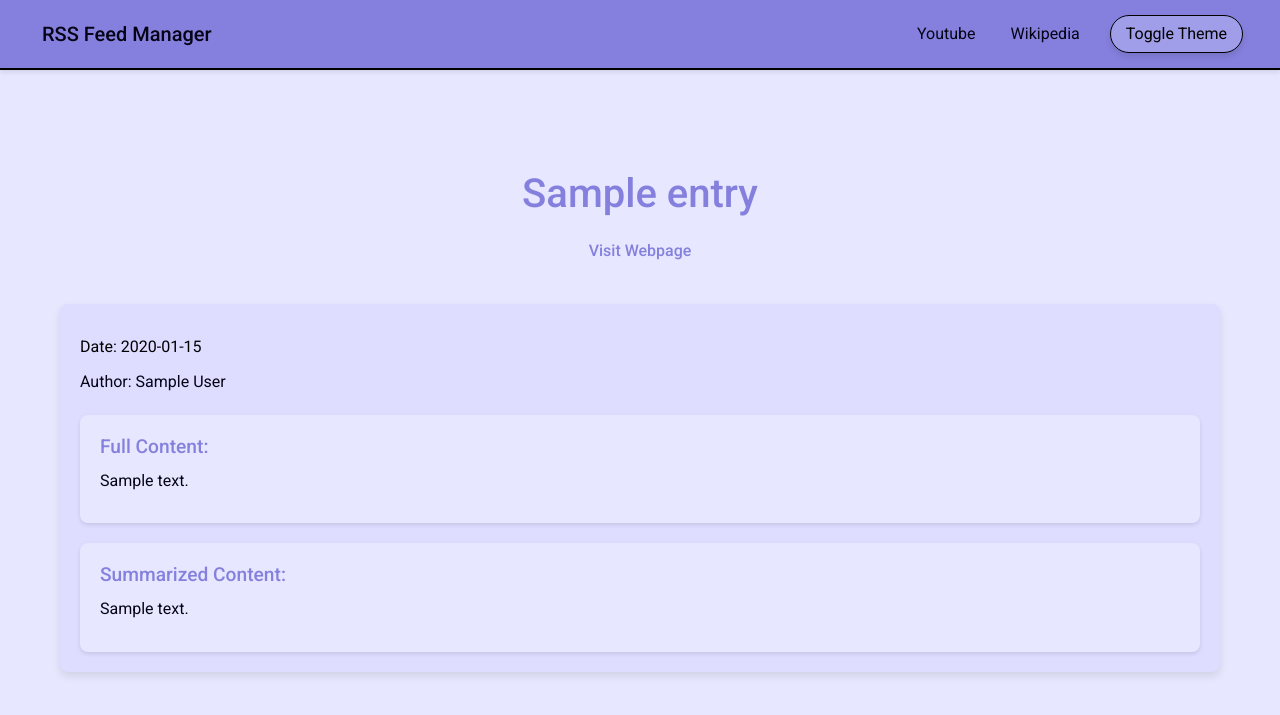
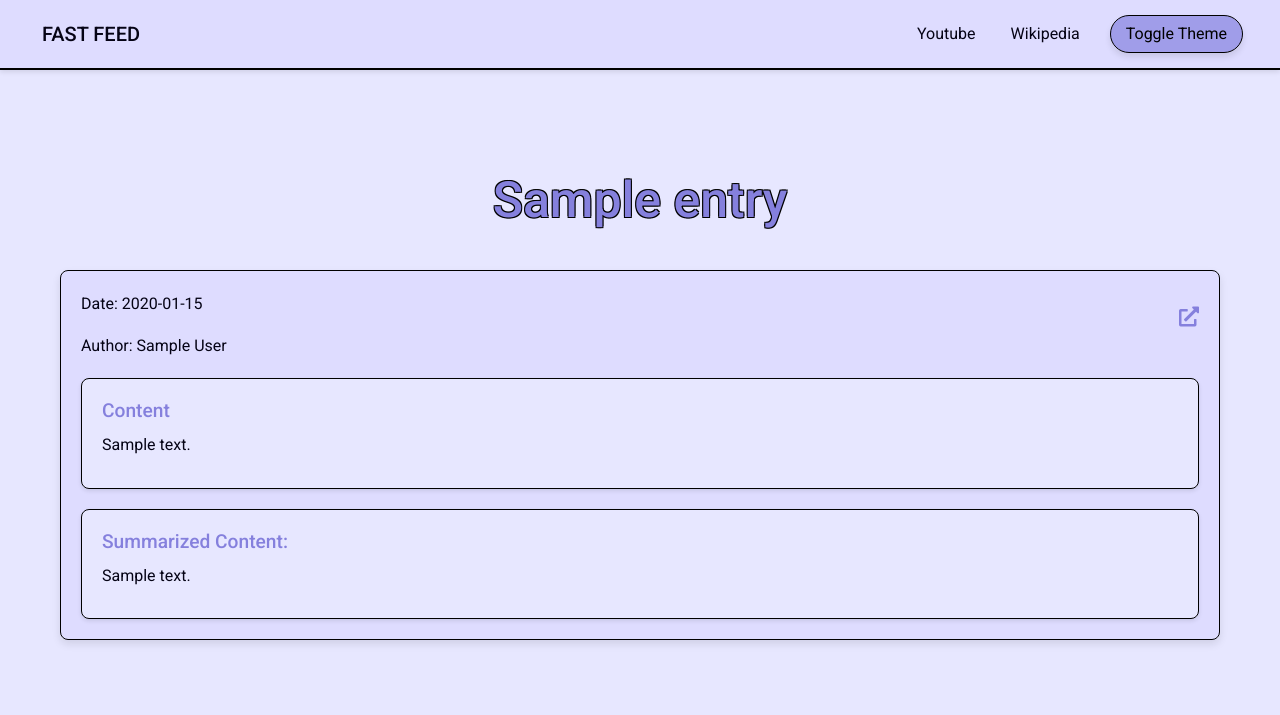
Before and after one commit to Quantlight/Fast-Feed, a Flask app: template App/templates/link_page.html in a window 1280 px wide. Shown: the top 715 px of the page. Run offline with Flask 3, Linux system fonts and the light colour scheme; the template is opened without the code that fills it: values that come from a table or form of the project are taken from there, others are empty; tables that the repository leaves empty hold one stand-in row (values such as "Sample post").

Commit message:
More UI changes

```diff
--- a/App/static/link_page.css
+++ b/App/static/link_page.css
@@ -55,7 +55,7 @@ h3.article-title {
   margin-bottom: var(--spacing-small); /* Space between title and meta */
 }
 
-.article-meta {
+.article-meta .article-author {
   font-size: 1rem;
   color: black;  /* Text color */
   margin: var(--spacing-small) 0;
@@ -68,19 +68,36 @@ a {
 .article-container {
   background-color: var(--secondary);  /* Secondary background color */
   border-radius: 8px;
-  border-color: black;
+  border: 1px solid black;
   padding: var(--spacing-medium);
   margin-bottom: var(--spacing-large);
   box-shadow: 0 4px 8px rgba(0, 0, 0, 0.1);
 }
-.article-link{
-  color: black;
+.article-link {
+  position: relative;         /* Set the position to relative so that the link can be positioned within it */
+  margin: 0;                  /* Remove margin */
+  padding: 0;                 /* Remove padding */
 }
+
+.visit-link {
+  font-size: 20px;            /* Adjust icon size */
+  color: var(--primary);                /* Set the color of the icon */
+  text-decoration: none;      /* Remove the underline */
+  position: absolute;         /* Absolute position the link */
+  right: 0;                   /* Align to the right edge */
+  top: 0;                     /* Align to the top edge if needed */
+}
+
+.visit-link i {
+  margin-left: 0;             /* No extra space on the left */
+}
+
 .short-description,
 .full-content,
 .summarized-content {
   background-color: var(--bg);  /* Background color from theme */
   border-radius: 8px;
+  border: 1px solid black;
   padding: var(--spacing-medium);
   margin-top: var(--spacing-medium);
   box-shadow: 0 2px 4px rgba(0, 0, 0, 0.1);
--- a/App/static/navbar.css
+++ b/App/static/navbar.css
@@ -56,7 +56,6 @@
 
 /* Hover effect for nav links */
 .nav-link:hover {
-    color: var(--secondary); /* Change text color on hover */
     transform: translateY(2px);
     transition: all 0.5s ease-in-out;
 }
--- a/App/static/rss.css
+++ b/App/static/rss.css
@@ -98,7 +98,7 @@
   --text: #fbfbfe;
   --bg: #050315;
   --primary: #3c35b8;
-  --secondary: #dedcff;
+  --secondary: #2d2a6b;
   --accent: #413cd1;
   --box-shadow: 0px 6px 10px rgba(255, 255, 255, 0.2);
 
--- a/App/templates/link_page.html
+++ b/App/templates/link_page.html
@@ -20,7 +20,7 @@
             margin-top: 80px; /* Offset to prevent content from overlapping navbar */
         }
         .navbar {
-            background-color: var(--primary); /* Primary background color */
+            background-color: var(--secondary); /* Primary background color */
         }
     </style>
 </head>
@@ -28,7 +28,7 @@
     <!-- Navbar -->
     <nav class="navbar">
         <div class="container-fluid">
-            <a class="navbar-brand" href="/">RSS Feed Manager</a>
+            <a class="navbar-brand" href="/">FAST FEED</a>
             <ul class="navbar-nav" id="navbarNav">
                 <li class="nav-item">
                     <a class="nav-link" href="/youtube">Youtube</a>
@@ -56,13 +56,22 @@
     <!-- Main Content -->
     <div class="container">
         <header>
-            <h1 class="title">{{ entry.title }}</h1>
-            <p class="article-link"><a href="{{ entry.link }}" target="_blank" class="visit-link">Visit Webpage</a></p>
+            <h1 class="title" style="    text-shadow:
+            1px 1px 0px black,     /* Shadow on the bottom-right */
+            -1px -1px 0px black,   /* Shadow on the top-left */
+            1px -1px 0px black,    /* Shadow on the bottom-left */
+            -1px 1px 0px black;
+            font-size: 50px; ">{{ entry.title }}</h1>
+            <!-- <p class="article-link"><a href="{{ entry.link }}" target="_blank" class="visit-link">Visit Webpage</a></p> -->
         </header>
 
         {% if entry %}
         <section class="article-container">
-            <!-- <h3 class="article-title">{{ entry.title }}</h3> -->
+            <p class="article-link">
+                <a href="{{ entry.link }}" target="_blank" class="visit-link">
+                    <i class="fas fa-external-link-alt"></i> <!-- FontAwesome icon for outgoing link -->
+                </a>
+            </p>            <!-- <h3 class="article-title">{{ entry.title }}</h3> -->
             <p class="article-meta">Date: {{ entry.date }}</p>
             <p class="article-author"> Author: {{ entry.author }}</p>
             <!-- <p class="article-link">Link: <a href="{{ entry.link }}" target="_blank">{{ entry.link }}</a></p> -->
@@ -74,7 +83,7 @@
             </div> -->
 
             <div class="full-content">
-                <h4 class="section-title">Full Content:</h4>
+                <h4 class="section-title">Content</h4>
                 <p>{{ entry.full_content | safe }}</p>
             </div>
 
```
